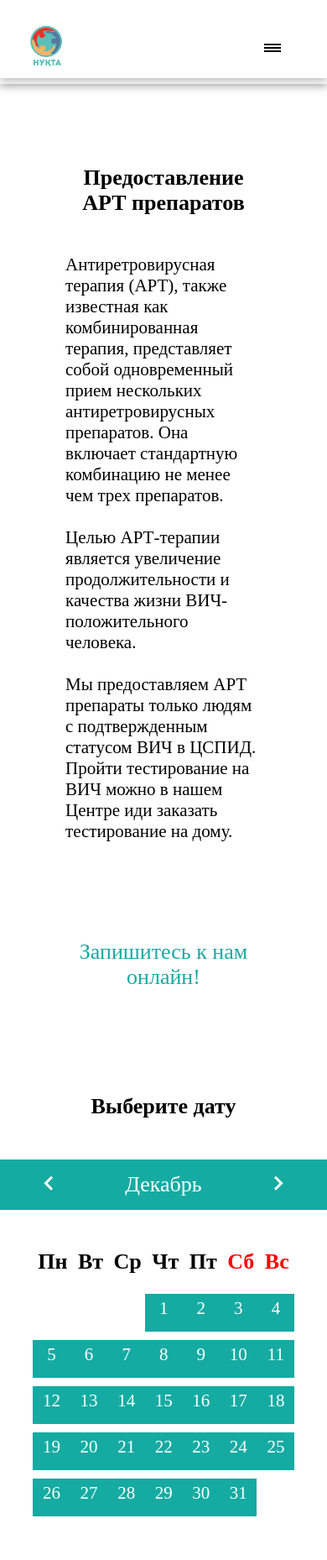
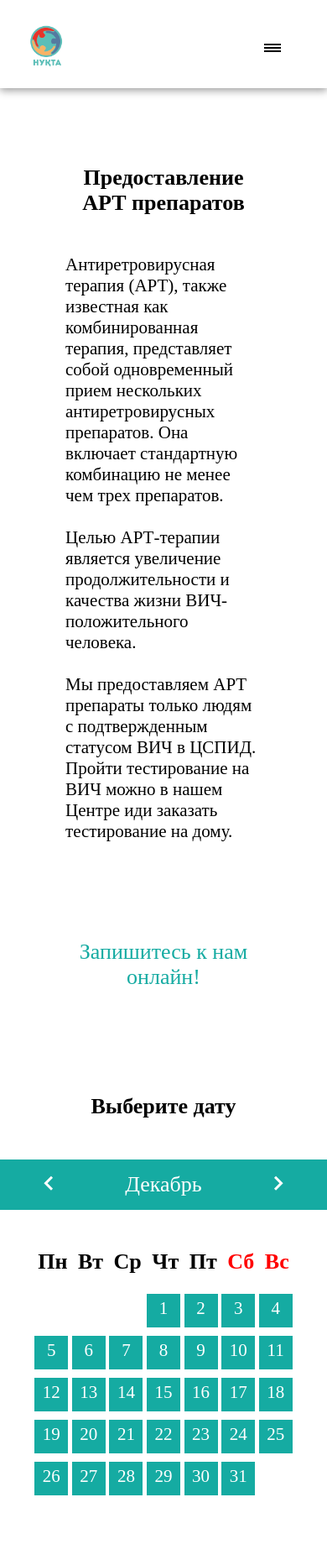
Before and after one commit to vlad-rvvv/Nukta, a Django app: page /ART-HIV/ in a window 390 px wide. Shown: the top 1858 px of the page at 84% size. Run offline with Django 4.2, Linux system fonts and the light colour scheme; data comes from the database, SQL or seed files in the repository; some libraries are stand-ins or nearby versions.

Commit message:
adaptiv for 375px

```diff
--- a/static/common_scss/_header.scss
+++ b/static/common_scss/_header.scss
@@ -59,7 +59,7 @@
 
         @media only screen and (max-width: 400px){
             height: 105px;
-            margin-top: -12px;
+            margin-top: 0px;
         }
     }
 }
@@ -166,8 +166,8 @@
     }
 
     @media only screen and (max-width: 426px){
-        max-width: 395px;
-
+        padding-left: 10%;
+        width: 90%;
     }
 }
 
@@ -264,7 +264,7 @@
     @media only screen and (max-width: 400px){
 
         &.active{
-            margin-top: 20px;
+            margin-top: -20px;
         }
 
         margin-top: -120%;
--- a/static/css/index.css
+++ b/static/css/index.css
@@ -96,7 +96,7 @@ a {
 @media only screen and (max-width: 769px) and (max-width: 400px) {
   .tmp {
     height: 105px;
-    margin-top: -12px;
+    margin-top: 0px;
   }
 }
 .header__container {
@@ -203,7 +203,8 @@ a {
 }
 @media only screen and (max-width: 426px) {
   .nav__item {
-    max-width: 395px;
+    padding-left: 10%;
+    width: 90%;
   }
 }
 
@@ -301,7 +302,7 @@ a {
     margin-top: -120%;
   }
   .header__nav.active {
-    margin-top: 20px;
+    margin-top: -20px;
   }
 }
 
@@ -565,6 +566,11 @@ a {
 .services {
   display: block;
   padding-top: 5em;
+}
+@media only screen and (max-width: 400px) {
+  .services {
+    padding-top: 2em;
+  }
 }
 .services h1 {
   text-align: center;
--- a/static/css/service.css
+++ b/static/css/service.css
@@ -96,7 +96,7 @@ a {
 @media only screen and (max-width: 769px) and (max-width: 400px) {
   .tmp {
     height: 105px;
-    margin-top: -12px;
+    margin-top: 0px;
   }
 }
 .header__container {
@@ -203,7 +203,8 @@ a {
 }
 @media only screen and (max-width: 426px) {
   .nav__item {
-    max-width: 395px;
+    padding-left: 10%;
+    width: 90%;
   }
 }
 
@@ -301,7 +302,7 @@ a {
     margin-top: -120%;
   }
   .header__nav.active {
-    margin-top: 20px;
+    margin-top: -20px;
   }
 }
 
@@ -735,8 +736,8 @@ a {
 @media only screen and (max-width: 426px) {
   .calendar .calendar_body .dates div {
     margin: 5px auto;
-    width: 45px;
-    height: 45px;
+    width: 40px;
+    height: 40px;
   }
   .calendar .calendar_body .dates div p {
     font-size: 21px;
--- a/static/index_scss/_service.scss
+++ b/static/index_scss/_service.scss
@@ -8,6 +8,10 @@
     display: block;
     padding-top: 5em;
     // border: solid 2px black;
+
+    @media only screen and (max-width: 400px){
+        padding-top: 2em;
+    }
 
     h1{
         text-align: center;
--- a/static/service_scss/_calendar.scss
+++ b/static/service_scss/_calendar.scss
@@ -149,8 +149,8 @@
 
         @media only screen and (max-width: 426px){
           margin: 5px auto;;
-          width: 45px;
-          height: 45px;
+          width: 40px;
+          height: 40px;
 
           p{
             font-size: 21px;
--- a/templates/main.html
+++ b/templates/main.html
@@ -13,7 +13,7 @@
     <script src="{% static 'js/burger_menu.js' %}"></script>
     <script src="https://api-maps.yandex.ru/2.1/?lang=ru_RU"></script>
     <!-- CSS Стили -->
-    <link rel="stylesheet" href="{% static 'css/index.css' %}">
+    <link rel="stylesheet" href="{% static 'css/index.css' %}?2">
     <!-- Google Fonts Icons -->
     <link href="https://fonts.googleapis.com/css2?family=Material+Symbols+Outlined" rel="stylesheet" />
     <link href='https://unpkg.com/boxicons@2.1.2/css/boxicons.min.css' rel='stylesheet'>
```
